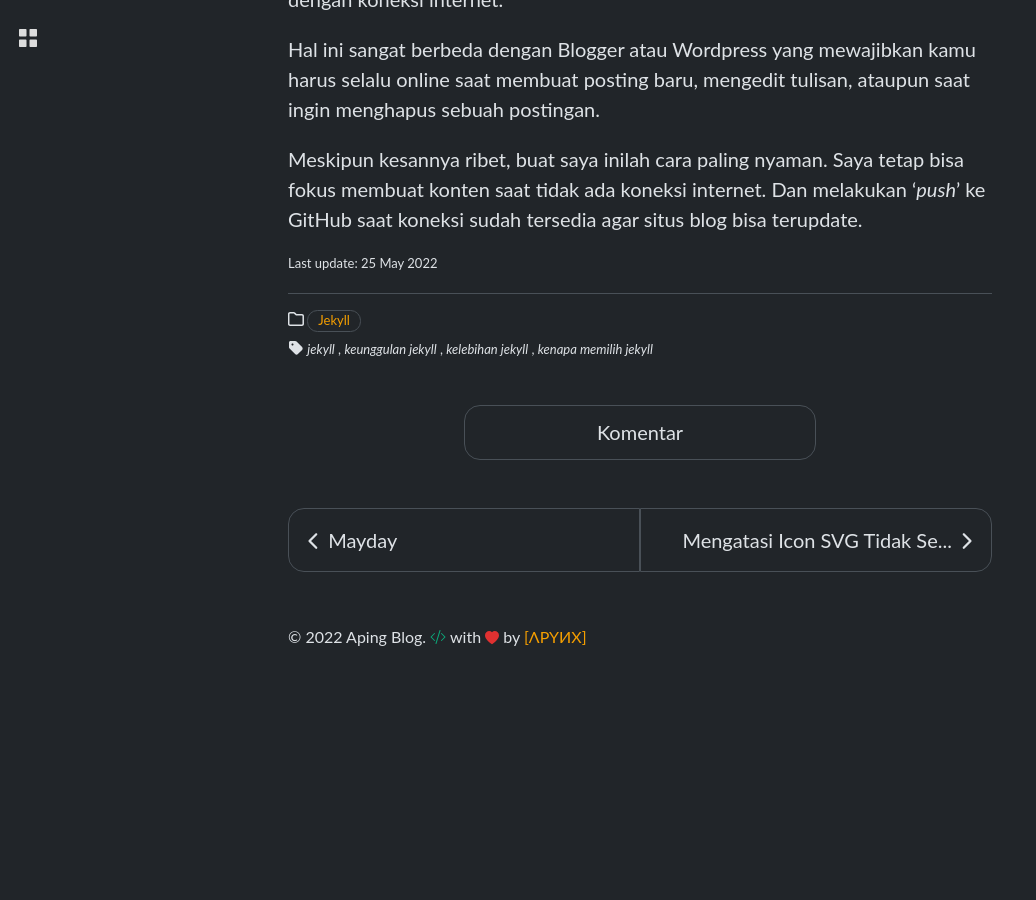
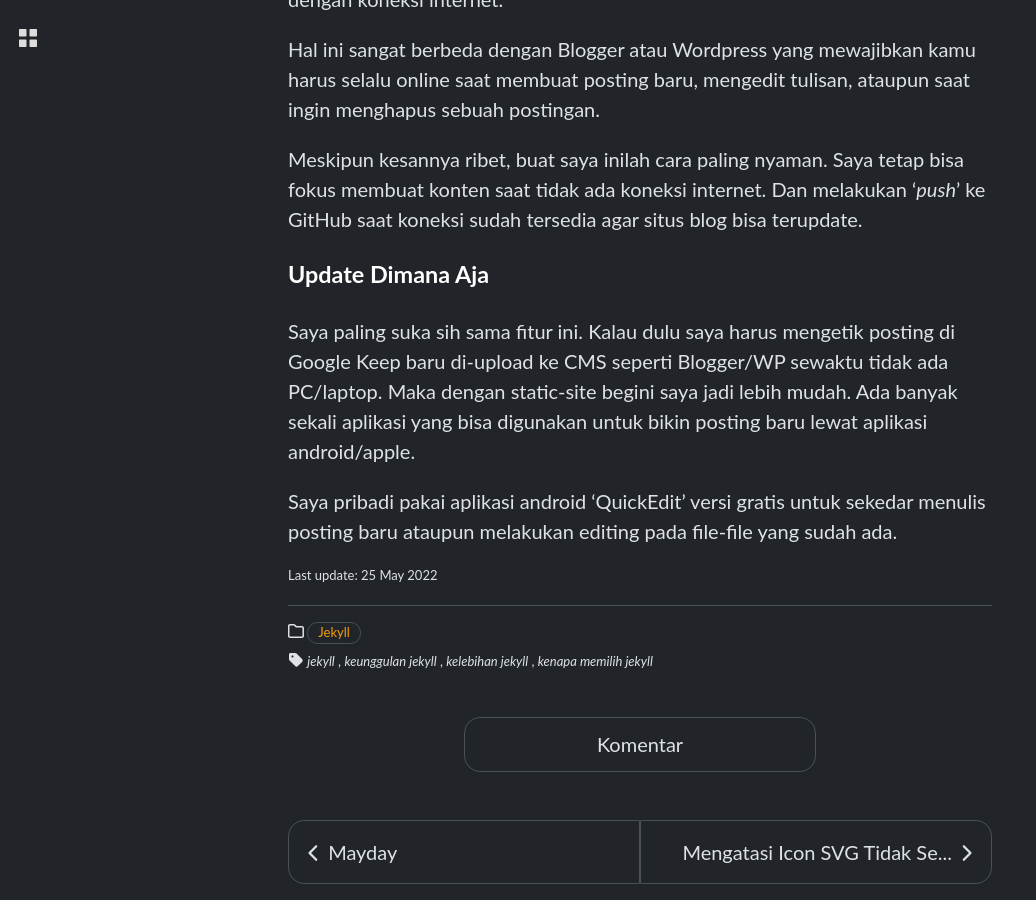
Before and after one commit to apynx/apynx.github.io, a Jekyll site: the page built from _posts/2022-05-02-keunggulan-jekyll.md, in a window 1280 px wide and 900 px high, scrolled down 3213 px. Shown: the whole window, without its empty margins (0-1036 px from the left). Built offline with Jekyll 4.4.1, drawn with Linux system fonts in a browser that asks for light colours; some web fonts are replaced; before the commit the page ends 3879 px from its top, so only the background shows below that.

Commit message:
update post

```diff
--- a/_posts/2022-05-02-keunggulan-jekyll.md
+++ b/_posts/2022-05-02-keunggulan-jekyll.md
@@ -41,3 +41,9 @@ Salah satu keunggulan *static-site generator* macam Jekyll ini adalah kemampuan
 Hal ini sangat berbeda dengan Blogger atau Wordpress yang mewajibkan kamu harus selalu online saat membuat posting baru, mengedit tulisan, ataupun saat ingin menghapus sebuah postingan.
 
 Meskipun kesannya ribet, buat saya inilah cara paling nyaman. Saya tetap bisa fokus membuat konten saat tidak ada koneksi internet. Dan melakukan '*push*' ke GitHub saat koneksi sudah tersedia agar situs blog bisa terupdate.
+
+### Update Dimana Aja
+
+Saya paling suka sih sama fitur ini. Kalau dulu saya harus mengetik posting di Google Keep baru di-upload ke CMS seperti Blogger/WP sewaktu tidak ada PC/laptop. Maka dengan static-site begini saya jadi lebih mudah. Ada banyak sekali aplikasi yang bisa digunakan untuk bikin posting baru lewat aplikasi android/apple.
+
+Saya pribadi pakai aplikasi android 'QuickEdit' versi gratis untuk sekedar menulis posting baru ataupun melakukan editing pada file-file yang sudah ada.
```
